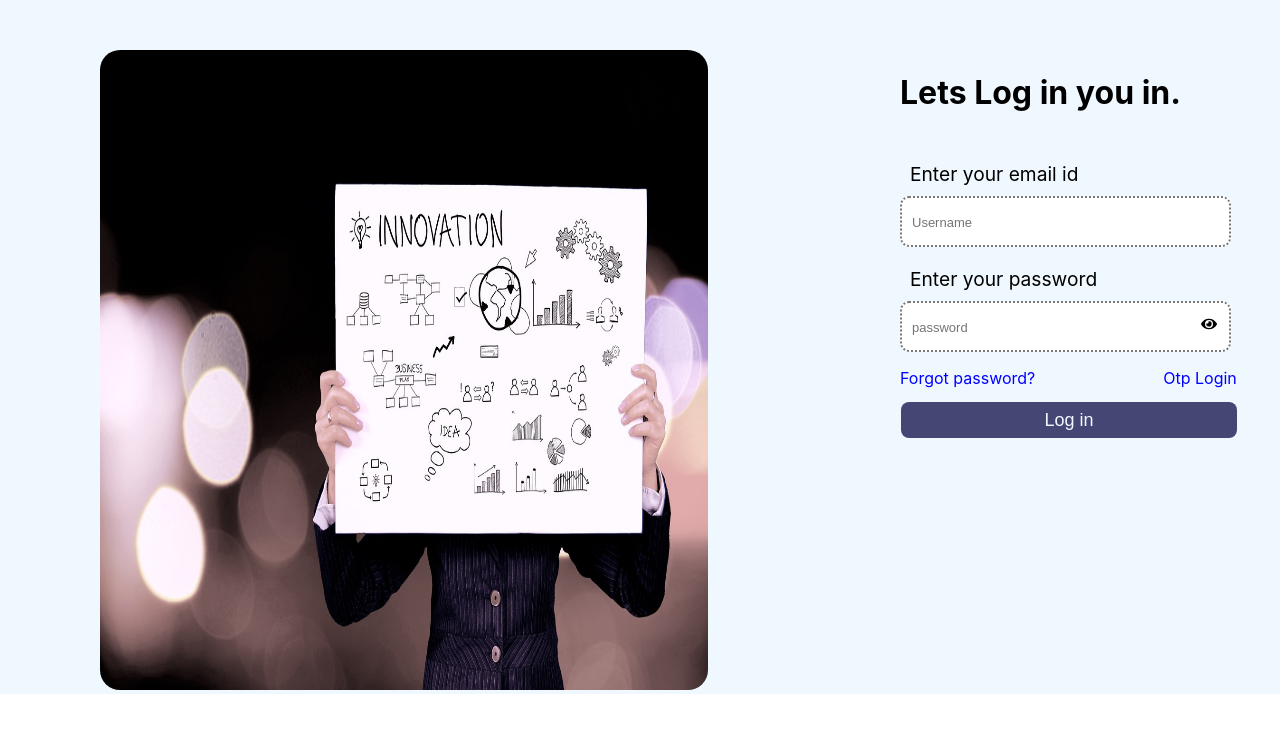
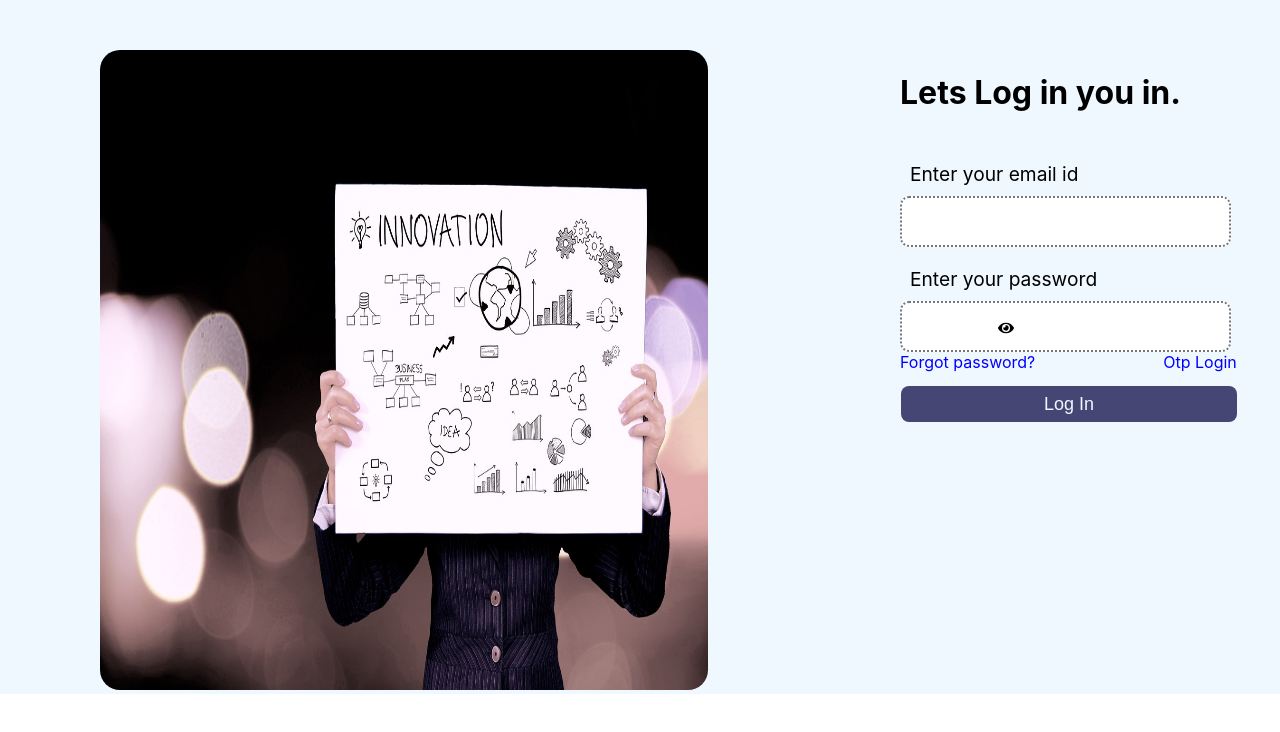
Before and after one commit to mohitkg01/ecommercewebsite, a React (Create React App) app: page / in a window 1280 px wide. Shown: the top 732 px of the page. Built offline with nearby package versions, Linux system fonts and the light colour scheme.

Commit message:
form validation added login page and add product

```diff
--- a/package.json
+++ b/package.json
@@ -15,6 +15,7 @@
     "bootstrap": "^5.3.3",
     "bootstrap-less": "^3.3.8",
     "firebase": "^10.12.2",
+    "formik": "^2.4.6",
     "react": "^18.3.1",
     "react-bootstrap": "^2.10.2",
     "react-confirm-alert": "^3.0.6",
--- a/src/pages/login/Login.jsx
+++ b/src/pages/login/Login.jsx
@@ -1,28 +1,33 @@
 import React, { useState } from 'react'
 import '../../styles/Login.css'
 import { FaEye, FaEyeSlash } from 'react-icons/fa';
-// import img from '../../assets/img.jpg';
 import { useNavigate } from "react-router-dom";
-// import axios from 'axios';
-import { useForm } from "react-hook-form";
-import { yupResolver } from "@hookform/resolvers/yup";
-import * as yup from "yup";
+// import { useForm } from "react-hook-form";
+// import { yupResolver } from "@hookform/resolvers/yup";
+import * as Yup from "yup";
 import { useDispatch } from 'react-redux';
-// import { login } from '../../store/userSlice';
 import { toast } from 'react-toastify';
 import SideImage from './SideImage';
 import { login_user } from './reduxContainer/Action';
+import { Formik, Form, Field, ErrorMessage } from 'formik';
 
-// console.log(login);
-// console.log(useDispatch);
-const schema = yup.object().shape({
-  username: yup.string().default('emilys').required("corret your username to emilys"),
-  password: yup.string().min(8).max(32).required("password must be at least 8 characters"),
+
+// const schema = yup.object().shape({
+//   username: yup.string().default('emilys').required("corret your username to emilys"),
+//   password: yup.string().min(8).max(32).required("password must be at least 8 characters"),
+// });
+const validationSchema = Yup.object({
+  username: Yup.string()
+    // .email('Invalid email address')
+    .required('Username must be emilys'),
+  password: Yup.string()
+    .required('Password is required')
+    .min(6, 'Password must be at least 6 characters'),
 });
 
 const Login = () => {
-  const [emailIn, setEmail] = useState("");
-  const [passwordIn, setPassword] = useState("");
+  // const [emailIn, setEmail] = useState("");
+  // const [passwordIn, setPassword] = useState("");
   const [showPassword, setShowPassword] = useState(false);
   const [type, setType] = useState('password');
   const navigate = useNavigate();
@@ -32,11 +37,12 @@ const Login = () => {
 
 
 
-  const { register, handleSubmit, formState: { errors } } = useForm({
-    resolver: yupResolver(schema),
-  });
+  // const { register, handleSubmit, formState: { errors } } = useForm({
+  //   resolver: yupResolver(schema),
+  // });
 
-  const onSubmitHandler = async () => {
+  const onSubmitHandler = async (values) => {
+    console.log(values);
     const res = await fetch('https://dummyjson.com/auth/login', {
       method: 'POST',
       headers: { 'Content-Type': 'application/json' },
@@ -48,16 +54,14 @@ const Login = () => {
       })
     })
       .then(res => res.json())
-    if (res.username === emailIn) {
-      // const token = JSON.stringify(res.token);
-      // dispatch(login({ token }));
+    if (res.username === values.username) {
       const token = res.token;
       const username = res.username;
 
       // Dispatch login action
       dispatch(login_user(token, username));
 
-      localStorage.setItem("token", JSON.stringify(res.token));
+      // localStorage.setItem("token", JSON.stringify(res.token));
       toast.success("Login Successful", {
         position: "top-center"
       })
@@ -109,11 +113,14 @@ const Login = () => {
     navigate("/phonenumber");
   }
   return (
+    <Formik
+      initialValues={{ username:'',password:'' }}
+      validationSchema={validationSchema}
+      enableReinitialize={true}
+      onSubmit={onSubmitHandler}>
+      {({ isSubmitting }) => (
     <div className='main'>
       <div className="page">
-        {/* <div className="img">
-          <img src={img} alt="" />
-        </div> */}
         <SideImage/>
         <div className="input">
           {/* <form action="">
@@ -127,40 +134,31 @@ const Login = () => {
                 <span className='pass' onClick={passwordVisible}>{showPassword ? <FaEyeSlash /> : <FaEye />}  </span>
             </div>
     </form > */}
-          <form onSubmit={handleSubmit(onSubmitHandler)}>
-            <h1>Lets Log in you in.</h1>
-
+              <Form>
+              <h1>Lets Log in you in.</h1>
             <div className='email'>
               <label htmlFor="" >Enter your email id </label><br />
-              <input className='in' {...register("username")} placeholder="Username" type="text" value={emailIn} onChange={(e) => setEmail(e.target.value)} required />
-              <p>{errors.username?.message}</p>
+              <Field className='in' type="text" name="username" />
+              <ErrorMessage name="username" component="div" />
             </div>
             <div className='password'>
               <label htmlFor="">Enter your password</label><br />
-              <input className='in'
-                {...register("password")}
-                placeholder="password"
-                value={passwordIn}
-                type={type} onChange={(e) => setPassword(e.target.value)}
-                required
-              />
+              <Field className='in' type={type} name="password" />
+
               <span className='pass' onClick={passwordVisible}>{showPassword ? <FaEyeSlash /> : <FaEye />}  </span>
-              <p>{errors.password?.message}</p>
+                  <ErrorMessage name="password" component="div" />
             </div>
             <div className='btn'>
               <span className="fg" onClick={handleForgot} title='click to reset your password'>Forgot password?</span>
               <span className="otp" onClick={handleLoginwithotp} title='click to login with mobile no'>Otp Login</span>
-              <button type="submit">Log in</button>
+                <button type="submit" disabled={isSubmitting}>Log In</button>
             </div>
-          </form>
-          {/* <div className='btn'>
-    <span className="fg"onClick={handleForgot} title='click to reset your password'>Forgot password?</span>
-    <button onClick={loginHandler}>Log In</button>
-    </div> */}
-
-          </div>
+                </Form>
+           </div>
         </div>
       </div>
+      )}
+      </Formik>
   )
 }
 export default Login;
--- a/src/pages/popuppage/Addproduct.jsx
+++ b/src/pages/popuppage/Addproduct.jsx
@@ -4,7 +4,22 @@ import { useNavigate, useParams } from 'react-router-dom';
 import { IoIosClose } from "react-icons/io";
 import { toast } from 'react-toastify';
 import { MdPreview } from "react-icons/md";
+import * as Yup from "yup";
+import { Formik, Form, Field, ErrorMessage } from 'formik';
 
+const validationSchema = Yup.object({
+    name: Yup.string()
+        .required('Title is required')
+        .min(4, 'Title must be at least 4 characters'),
+    price: Yup.number()
+        .required('Price is required'),
+    discount: Yup.number()
+        .required('Discount is required'),
+    stock: Yup.number()
+        .required('Stock is required'),
+    rating: Yup.number()
+        .required('Rating is required')
+});
 const Addproduct = () => {
     const {id}=useParams();
     const navigate = useNavigate();
@@ -13,7 +28,6 @@ const Addproduct = () => {
     const [image, setImage] = useState([]);
     const [thumbnail, setThumbnail] = useState();
     const [discount, setDiscount] = useState();
-    const [discription, setDiscription] = useState();
     const [stock, setStock] = useState();
     const [rating, setRating] = useState();
     const [isThumbnail, setIsThumbnail]=useState(false);
@@ -23,15 +37,15 @@ const Addproduct = () => {
     const [isBtnImage,setBtnImage]=useState(false);
     const [imagePreview,setImagePreview]=useState("");
 
-    const submitdata =  () => {
+    const submitdata =  (values) => {
       fetch('https://dummyjson.com/products/add', {
             method: 'POST',
             headers: { 'Content-Type': 'application/json' },
             body: JSON.stringify({
-                title: title,
-                price: price,
+                title: values.title,
+                price: values.price,
                 discountPercentage: discount,
-                discription: discription,
+                // discription: discription,
                 stock: stock,
                 images: [image],
                 rating: rating,
@@ -102,25 +116,41 @@ useEffect(()=>{
     }
 },[id])
     return (
+        <Formik
+            initialValues={{ name: title, price: price , stock:stock , discount:discount,rating:rating}}
+            validationSchema={validationSchema}
+            enableReinitialize={true}
+            onSubmit={submitdata}>
+    {({ isSubmitting }) => (
         <div id='addproduct' className='addproduct' >
             <span className='close'><IoIosClose onClick={closehandler}/></span>
-            <form action="">
+                <Form>
                     <div className='title'>
-                    <label htmlFor="">Product Title</label>
-                    <input type="text" value={title} onChange={e => setTitle(e.target.value)} />
-                </div>
-                <div className='discription'>
-                    <label htmlFor="">Discription</label>
-                    <input type="text" value={discription} onChange={e => setDiscription(e.target.value)} />
+                        <label htmlFor="name">Product Title</label>
+                        <Field type="text" name="name" />
+                        <ErrorMessage name="name" component="div" />
                     </div>
                     <div className='price'>
-                    <label htmlFor="">Price</label>
-                    <input type="number" value={price} onChange={e => setPrice(e.target.value)} />
+                    <label htmlFor="price">Price</label>
+                    <Field type="number" name="price" />
+                    <ErrorMessage name="price" component="div" />
                     </div>
                     <div className='discount'>
                         <label htmlFor="">Discount Percentage</label>
-                    <input type="number" value={discount} onChange={e => setDiscount(e.target.value)} />
+                        <Field type="number" name="" />
+                        <ErrorMessage name="discount" component="div" />
                     </div>
+                    <div className='stock'>
+                        <label htmlFor="">Stock</label>
+                        <Field type="number" name="" />
+                        <ErrorMessage name="stock" component="div" />
+                    </div>
+                    <div className='rating'>
+                        <label htmlFor="">Rating</label>
+                        <Field type="number" name="" />
+                        <ErrorMessage name="rating" component="div" />
+                    </div>
+                {/*
 
                 <div className='stock'>
                     <label htmlFor="">Stock</label>
@@ -129,14 +159,14 @@ useEffect(()=>{
                 <div className='rating'>
                     <label htmlFor="">Rating</label>
                     <input type="number" value={rating} onChange={e => setRating(e.target.value)} />
-                </div>
+                </div> */}
                 <div className='thumbnail'>
                     <label>Upload Thumbnail</label>
                     <input type="file" onChange={handleThumbnailChange} />
-                    {isBtnPreview && <span onClick={openPreview} style={{ fontSize: '25px',cursor:'pointer' }}><MdPreview/></span>}
+                    {isBtnPreview && <span onClick={openPreview} style={{ fontSize: '25px', cursor: 'pointer' }}><MdPreview /></span>}
                     {isThumbnail && (
                         <div className='imagepreview'>
-                            <div className='closeimage'  onClick={closePreview}><IoIosClose /></div>
+                            <div className='closeimage' onClick={closePreview}><IoIosClose /></div>
                             <div> <img src={thumbnailPreview} alt="thumbnail preview" style={{ width: '180px', height: '180px', border: 'inset' }} />
                             </div>
                         </div>
@@ -154,9 +184,11 @@ useEffect(()=>{
                         </div>
                     )}
                 </div>
-            </form>
-            <button onClick={submitdata}>submit</button>
+                 <button type="submit" disabled={isSubmitting}>Submit </button>
+                    </Form>
                 </div>
+               )}
+        </Formik>
     )
 }
 
--- a/src/styles/Login.css
+++ b/src/styles/Login.css
@@ -45,7 +45,10 @@ button {
 }
 
 .pass>:nth-child(1) {
-    margin-left: -30px;
+    left: 78%;
+    position: absolute;
+    margin-top: 29px;
+    cursor: pointer;
 }
 
 .img img {
```
Also changed, not shown: src/styles/Header.css (+6 -1 lines), 1 other file (tests, documents, lock files or other folders). Lines whose indentation alone changed are shown as unchanged.
